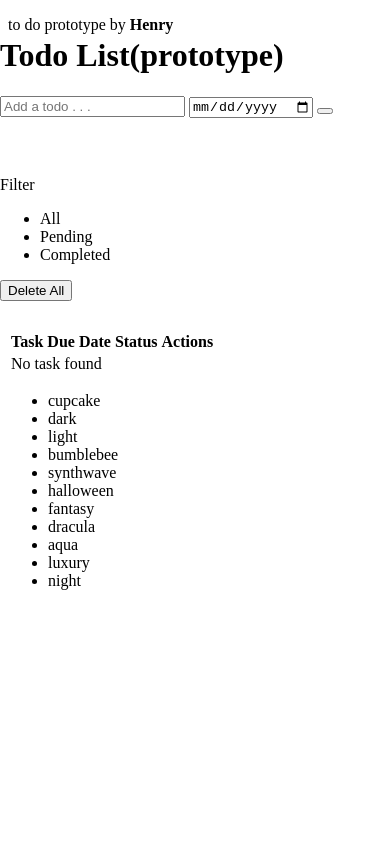
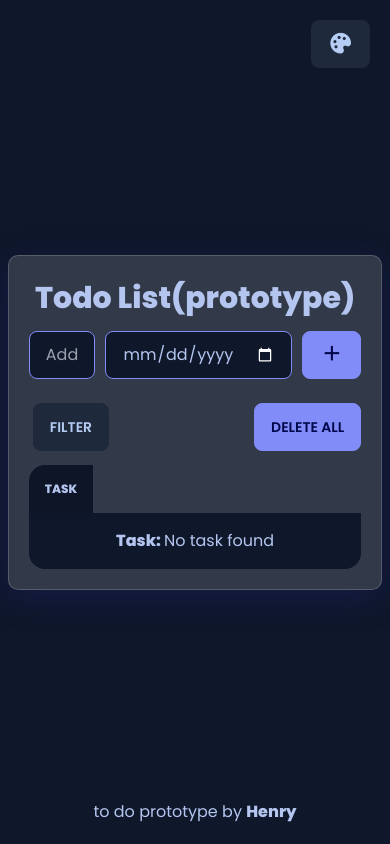
Before and after one commit to GroupAstro/To-do, a plain HTML site: page todo-list/index.html in a window 390 px wide. Drawn offline with nearby package versions, Linux system fonts and the light colour scheme.

Commit message:
Update index.html

```diff
--- a/todo-list/index.html
+++ b/todo-list/index.html
@@ -1,43 +1,51 @@
 <!DOCTYPE html>
 <html lang="en" data-theme="night">
 <head>
-    <!-- Previous head content remains the same -->
+    <meta charset="UTF-8">
+    <meta http-equiv="X-UA-Compatible" content="IE=edge">
+    <meta name="viewport" content="width=device-width, initial-scale=1.0">
+
+    <!-- CSS -->
+    <link rel="stylesheet" href="css/style.css">
+
+    <!--- Tailwind CSS & Daisy UI CSS -->
+    <link href="https://cdn.jsdelivr.net/npm/daisyui@2.18.0/dist/full.css" rel="stylesheet" type="text/css" />
+    <link href="https://cdn.jsdelivr.net/npm/tailwindcss@2.2/dist/tailwind.min.css" rel="stylesheet" type="text/css" />
+    <link href='https://unpkg.com/boxicons@2.1.2/css/boxicons.min.css' rel='stylesheet'>
+
+    <!-- Favicon -->
+    <link rel="icon" type="image/svg+xml" href="res/favicon.ico">
+
+    <title>TO-DOIT</title>
     <style>
-        /* Add sticky header styles */
-        header {
-            position: fixed;
-            top: 0;
-            left: 0;
-            right: 0;
-            z-index: 1000;
-            background: var(--fallback-b1,oklch(var(--b1)/1));
-            padding: 1rem 0;
-        }
-
-        .todos-filter {
-            position: fixed;
-            top: 140px; /* Adjust based on your header height */
-            left: 0;
-            right: 0;
-            z-index: 1000;
-            background: var(--fallback-b1,oklch(var(--b1)/1));
-            padding: 1rem 0;
-        }
-
-        .container {
-            padding-top: 200px; /* Adjust based on combined header + filter height */
-        }
-
         @media (max-width: 530px) {
-            /* Previous mobile styles remain */
-
-            /* Adjust container padding for mobile */
-            .container {
-                padding-top: 280px;
+            /* Hide table headers */
+            #parent-tr th:not(:first-child) {
+                display: none;
             }
 
-            .todos-filter {
-                top: 160px;
+            /* Convert table to block layout */
+            .table, .table tbody, .table tr, .table td {
+                display: block;
+                width: 100%;
+            }
+
+            /* Position each row relatively */
+
+
+
+            /* Add pseudo-element labels for mobile */
+            .table td:nth-child(1)::before {
+                content: "Task: ";
+                font-weight: bold;
+            }
+            .table td:nth-child(2)::before {
+                content: "Due Date: ";
+                font-weight: bold;
+            }
+            .table td:nth-child(3)::before {
+                content: "Status: ";
+                font-weight: bold;
             }
         }
     </style>
@@ -52,8 +60,7 @@
     </footer>
 
     <div class="container">
-        <!-- Modified Header -->
-        <header class="w-full bg-base-100">
+        <header>
             <h1>Todo List(prototype)</h1>
             <!-- Error message -->
             <div class="alert-message"></div>
@@ -66,8 +73,7 @@
             </div>
         </header>
 
-        <!-- Modified Filter Section -->
-        <div class="todos-filter bg-base-100 w-full">
+        <div class="todos-filter">
             <div class="dropdown">
                 <label tabindex="0" class="btn m-1">Filter</label>
                 <ul tabindex="0" class="dropdown-content menu p-2 shadow bg-base-100 rounded-box w-52">
@@ -81,9 +87,8 @@
             </button>
         </div>
 
-        <!-- Table -->
-		<table class="table w-full">
-			<thead>
+         <table class="table w-full">
+            <thead>
                 <tr id="parent-tr">
                     <th>Task</th>
                     <th>Due Date</th>
@@ -108,7 +113,9 @@
                 </tr>
             </tbody>
         </table>
+
     </div>
+
     <!--Theme switcher-->
     <div class="theme-switcher">
         <div class="dropdown dropdown-left">
@@ -133,5 +140,6 @@
 
     <!-- JS -->
     <script src="js/main.js"></script>
+
 </body>
 </html>
```
